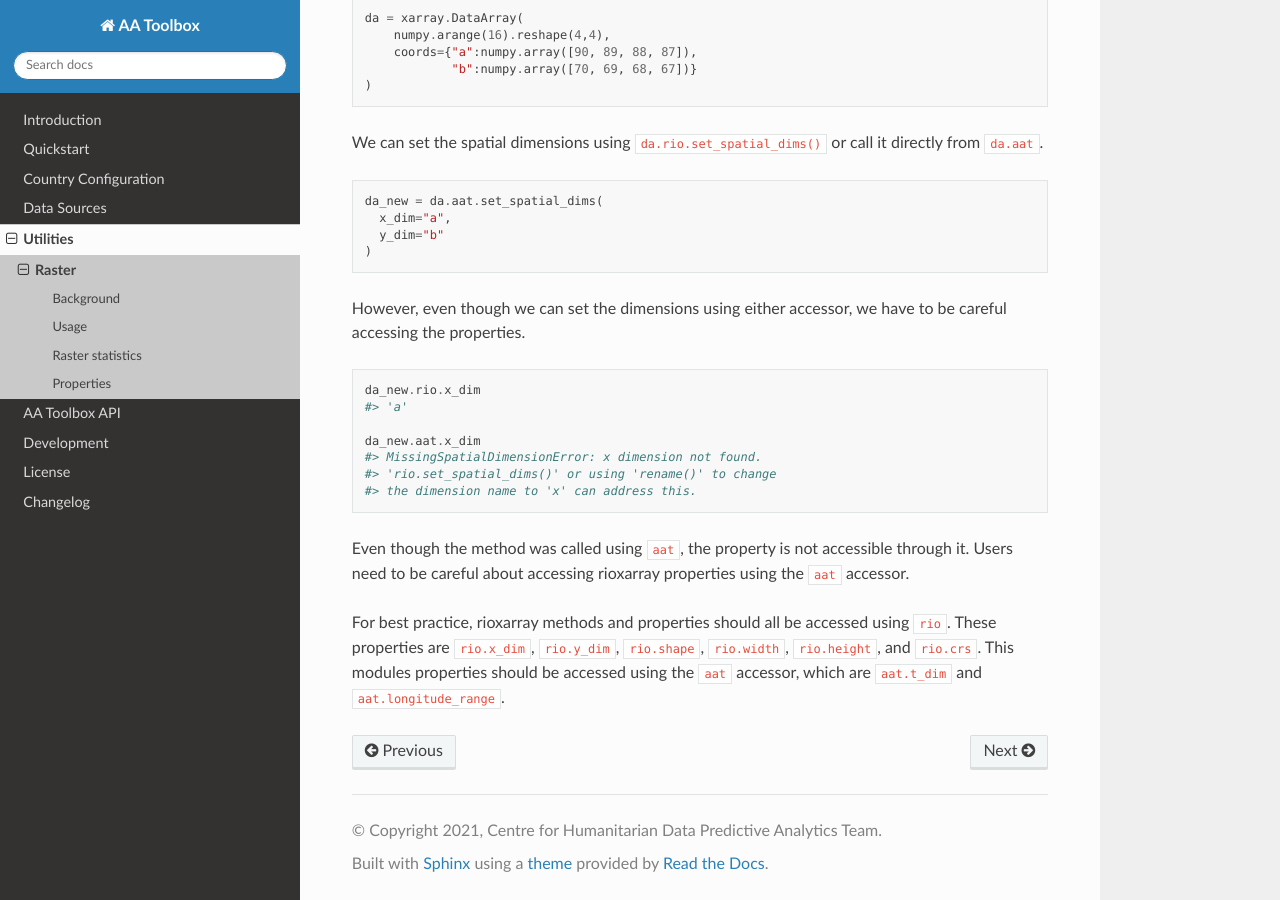
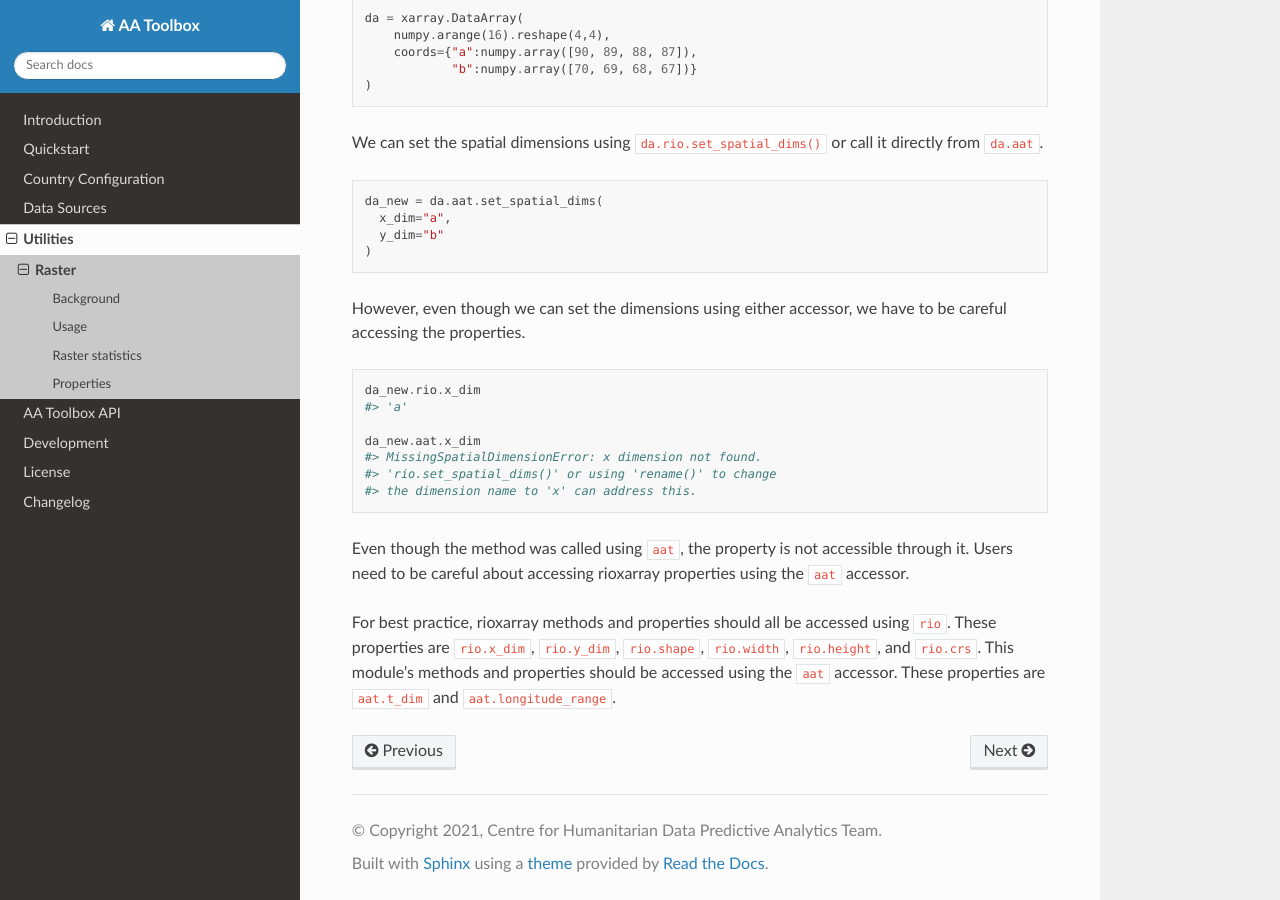
Before and after one commit to OCHA-DAP/ocha-anticipy, a Sphinx documentation site: the page built from docs/source/utilities/raster.rst, in a window 1280 px wide and 900 px high, scrolled down 2030 px. Built offline with Sphinx 7.4.7 and the Read the Docs theme 2.0.0, drawn with Linux system fonts in a browser that asks for light colours.

Commit message:
Edit documentation

```diff
--- a/docs/source/utilities/raster.rst
+++ b/docs/source/utilities/raster.rst
@@ -152,6 +152,6 @@ accessing rioxarray properties using the ``aat`` accessor.
 For best practice, rioxarray methods and properties should all
 be accessed using ``rio``. These properties are ``rio.x_dim``,
 ``rio.y_dim``, ``rio.shape``, ``rio.width``, ``rio.height``, and
-``rio.crs``. This modules properties should be accessed using
-the ``aat`` accessor, which are ``aat.t_dim`` and
-``aat.longitude_range``.
+``rio.crs``. This module's methods and properties should be
+accessed using the ``aat`` accessor. These properties are
+``aat.t_dim`` and ``aat.longitude_range``.
```
